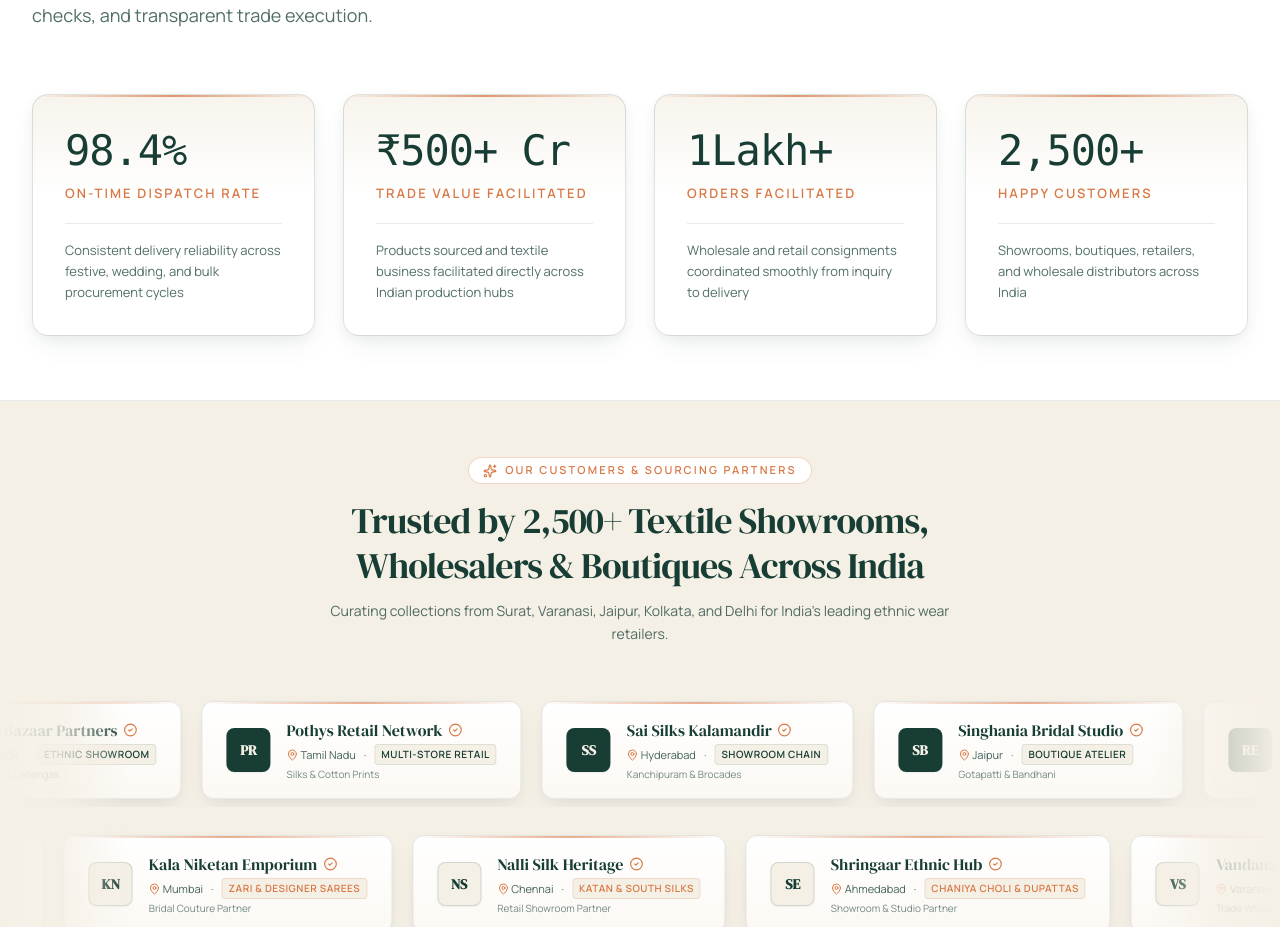
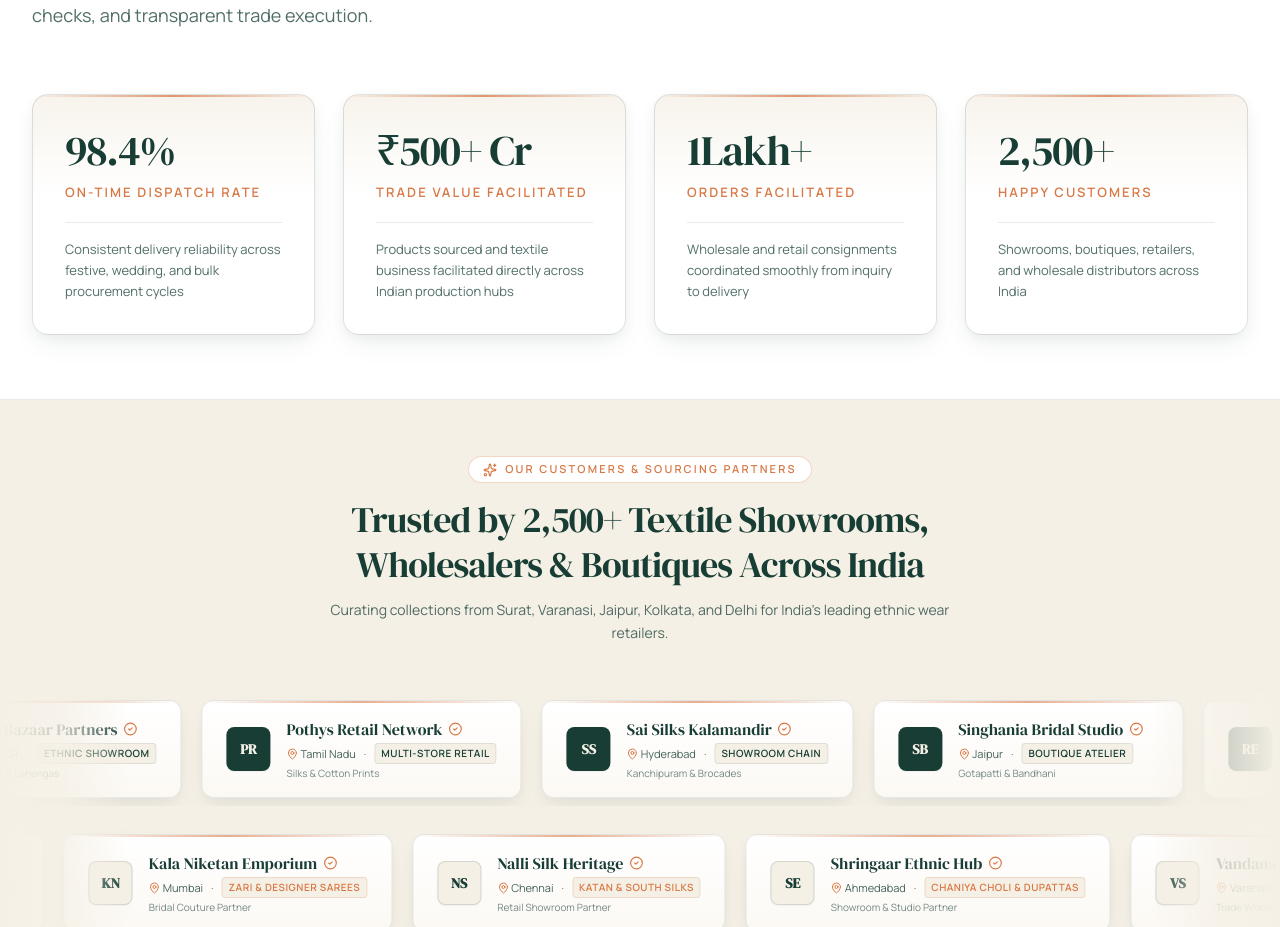
Before and after one commit to Dx1100/shree-dusrga-agency-minimal, a React (Vite) app: page / in a window 1280 px wide. Shown: the part 1050-1977 px from the top of the page. Built offline with nearby package versions, Linux system fonts and the light colour scheme.

Commit message:
style(stats): align Proven Track Record counter numbers to brand DM Serif Display typography

```diff
--- a/src/components/ui/StatCounter.tsx
+++ b/src/components/ui/StatCounter.tsx
@@ -5,6 +5,7 @@ interface StatCounterProps {
   prefix?: string;
   suffix?: string;
   durationMs?: number;
+  className?: string;
 }
 
 export const StatCounter: React.FC<StatCounterProps> = ({
@@ -12,6 +13,7 @@ export const StatCounter: React.FC<StatCounterProps> = ({
   prefix = '',
   suffix = '',
   durationMs = 1800,
+  className = '',
 }) => {
   const [count, setCount] = useState(0);
   const [isVisible, setIsVisible] = useState(false);
@@ -76,7 +78,7 @@ export const StatCounter: React.FC<StatCounterProps> = ({
       : count.toLocaleString();
 
   return (
-    <span ref={elementRef} className="font-mono tabular-nums inline-flex items-baseline">
+    <span ref={elementRef} className={`font-serif tabular-nums inline-flex items-baseline ${className}`}>
       {prefix && <span>{prefix}</span>}
       <span>{formattedCount}</span>
       {suffix && <span>{suffix}</span>}
```
